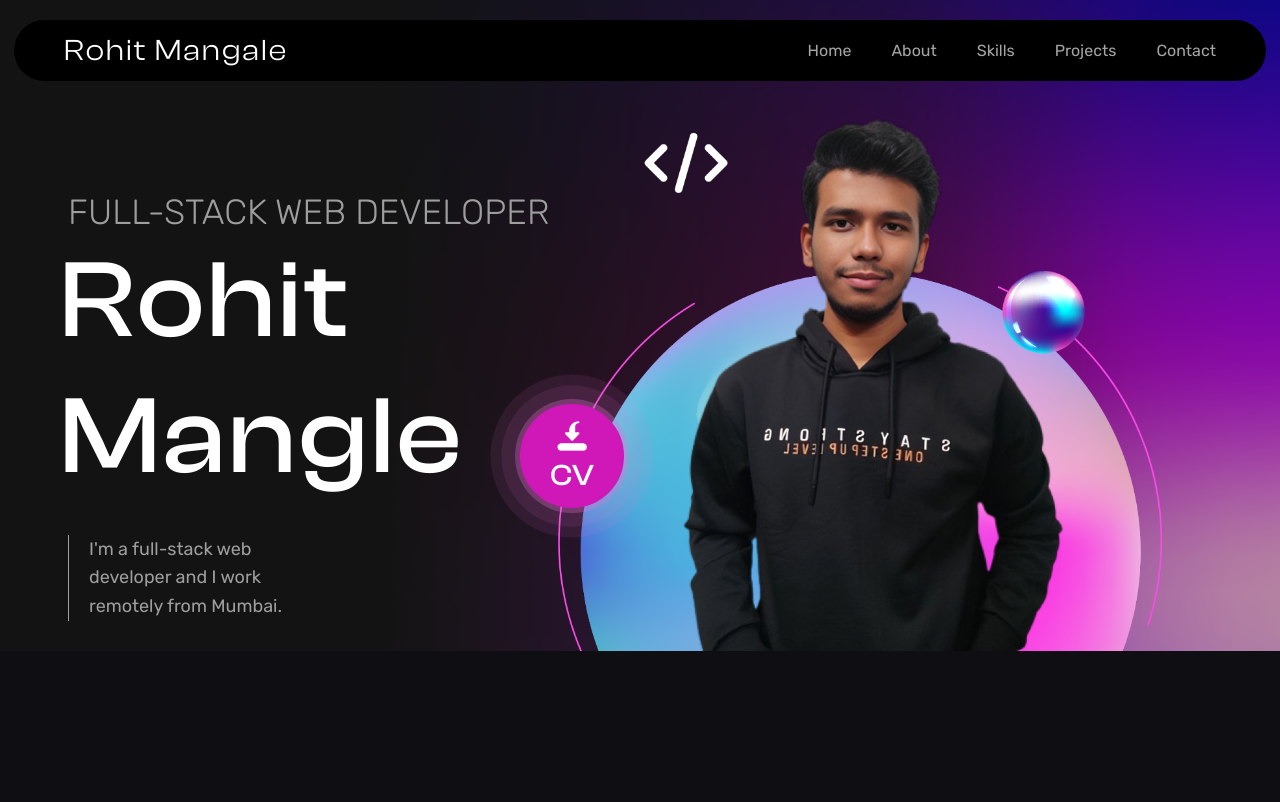
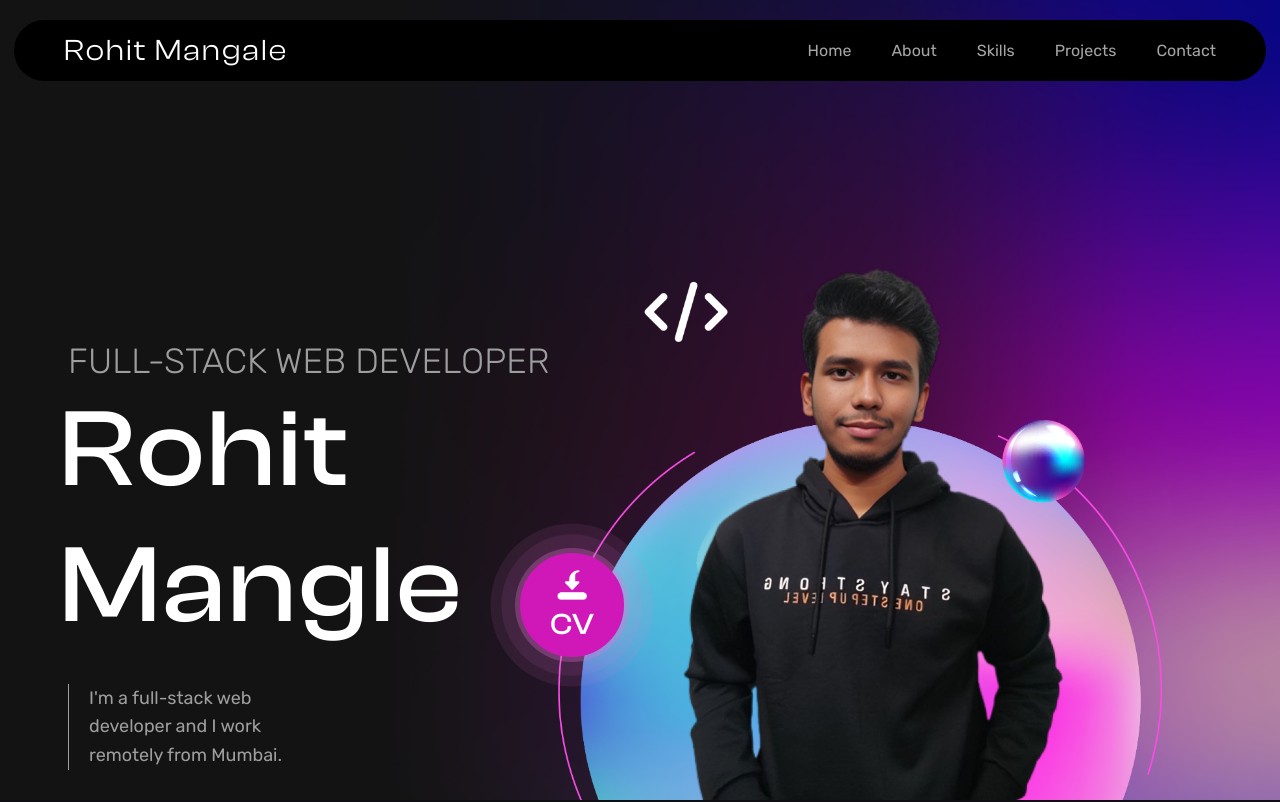
Before and after one commit to RohitMangale/MyPortfolio, a React (Vite) app: page / in a window 1280 px wide. Shown: the top 802 px of the page. Built offline with nearby package versions, Linux system fonts and the light colour scheme.

Commit message:
Resume,about update

```diff
--- a/src/components/About/About.jsx
+++ b/src/components/About/About.jsx
@@ -16,7 +16,7 @@ const About = () => {
 
         <div className="aboutText">
         <div className='Title abTitle'>About <br /> me</div>
-        <p>I am Rohit Mangale, a web developer with expertise in front-end and back-end development. I create visually appealing and functional websites using HTML, CSS, JavaScript, and other modern web technologies. Check out my portfolio for a glimpse of my work!</p>
+        <p>I'm a passionate about creating visually appealing, high-performance web applications. With a strong foundation in software development and growing interest in data and machine learning, I'm eager to collaborate on innovative projects and deliver exceptional digital experiences.</p>
         <Link  smooth  to="contact" className="button">Contact Me</Link>
         </div>
       </div>
--- a/src/components/Footer/Footer.css
+++ b/src/components/Footer/Footer.css
@@ -110,7 +110,7 @@
   gap: 40px;
 }
 
-.footLinks p {
+.footLinks .link {
   color: #a5a5a5;
   font-size: 16px;
   font-weight: normal;
@@ -118,8 +118,9 @@
   padding: 0;
   cursor: pointer;
 }
-.footLinks p .active{
+.footLinks .link:hover{
   color: #fff;
+  transition: 3s;
 }
 
 .policies {
--- a/src/components/Footer/Footer.jsx
+++ b/src/components/Footer/Footer.jsx
@@ -59,24 +59,14 @@ const Footer = () => {
           <div className='footname'>Rohit Mangale</div>
           <div className="footLinks">
 
-            <p>
-              <Link activeClass="active" smooth  to="home">Home</Link>
-            </p>
+              <Link className="link" smooth  to="home">Home</Link>
 
-            <p>
-              <Link activeClass="active" smooth  to="about">About</Link>
-            </p>
-            <p>
-              <Link activeClass="active" smooth  to="skills">Skills</Link>
-            </p>
+              <Link className="link" smooth  to="about">About</Link>
+              <Link className="link" smooth  to="skills">Skills</Link>
 
-            <p>
-              <Link activeClass="active" smooth  to="projects">Projects</Link>
-            </p>
+              <Link className="link" smooth  to="projects">Projects</Link>
 
-            <p>
-              <Link activeClass="active" smooth  to="contact" >Contact</Link>
-            </p>
+              <Link className="link" smooth  to="contact" >Contact</Link>
 
           </div>
         </div>
--- a/src/components/Intro/Intro.css
+++ b/src/components/Intro/Intro.css
@@ -1,6 +1,6 @@
 .intro {
   width: 100%;
-  height: 100%;
+  height: 100vh;
   padding: 0;
   margin: 0;
   background-color: #0f0e13;
--- a/src/components/Navbar/Navbar.css
+++ b/src/components/Navbar/Navbar.css
@@ -28,6 +28,7 @@
     justify-content: space-between;
     align-items: center;
     /* margin-top: 20px; */
+    padding: 16px 0;
     gap: 40px;
   }
 
@@ -39,10 +40,21 @@
     cursor: pointer;
   }
 
-  .navlinks .active{
-    color: #ffffff;
+  .navlinks .link {
+    color: #a5a5a5;
+    font-size: 16px;
+    font-weight: normal;
+    padding: 0;
+    cursor: pointer;
   }
 
+  .navlinks .link:hover {
+    color:#fff;
+    transition: 1000ms;
+  }
+  .navlinks .link:active {
+    color:#fff;
+  }
 
   @media (max-width: 1000px) {
     .myName {
@@ -62,7 +74,7 @@
 
     }
 
-  .navlinks p {
+  .navlinks .links {
     color: #a5a5a5;
     font-size: 14px;
     font-weight: normal;
--- a/src/components/Navbar/Navbar.jsx
+++ b/src/components/Navbar/Navbar.jsx
@@ -10,21 +10,12 @@ const Navbar = () => {
     <div className='myName' >Rohit Mangale</div>
 
     <div className="navlinks">
-      <p>
-        <Link activeClass="active" smooth  to="home">Home</Link>
-      </p>
-      <p>
-        <Link activeClass="active" smooth  to="about">About</Link>
-      </p>
-      <p>
-        <Link activeClass="active" smooth  to="skills">Skills</Link>
-      </p>
-      <p>
-        <Link activeClass="active" smooth to="projects">Projects</Link>
-      </p>
-      <p>
-        <Link activeClass="active" smooth  to="contact" >Contact</Link>
-      </p>
+
+      <Link className="link" activeClass="active" smooth  to="home">Home</Link>
+      <Link  className="link"  smooth  to="about">About</Link>
+        <Link className="link" smooth  to="skills">Skills</Link>
+        <Link className="link" smooth to="projects">Projects</Link>
+        <Link className="link" smooth  to="contact" >Contact</Link>
     </div>
 
   </div>
```
Also changed, not shown: 1 other file (tests, documents, lock files or other folders).
